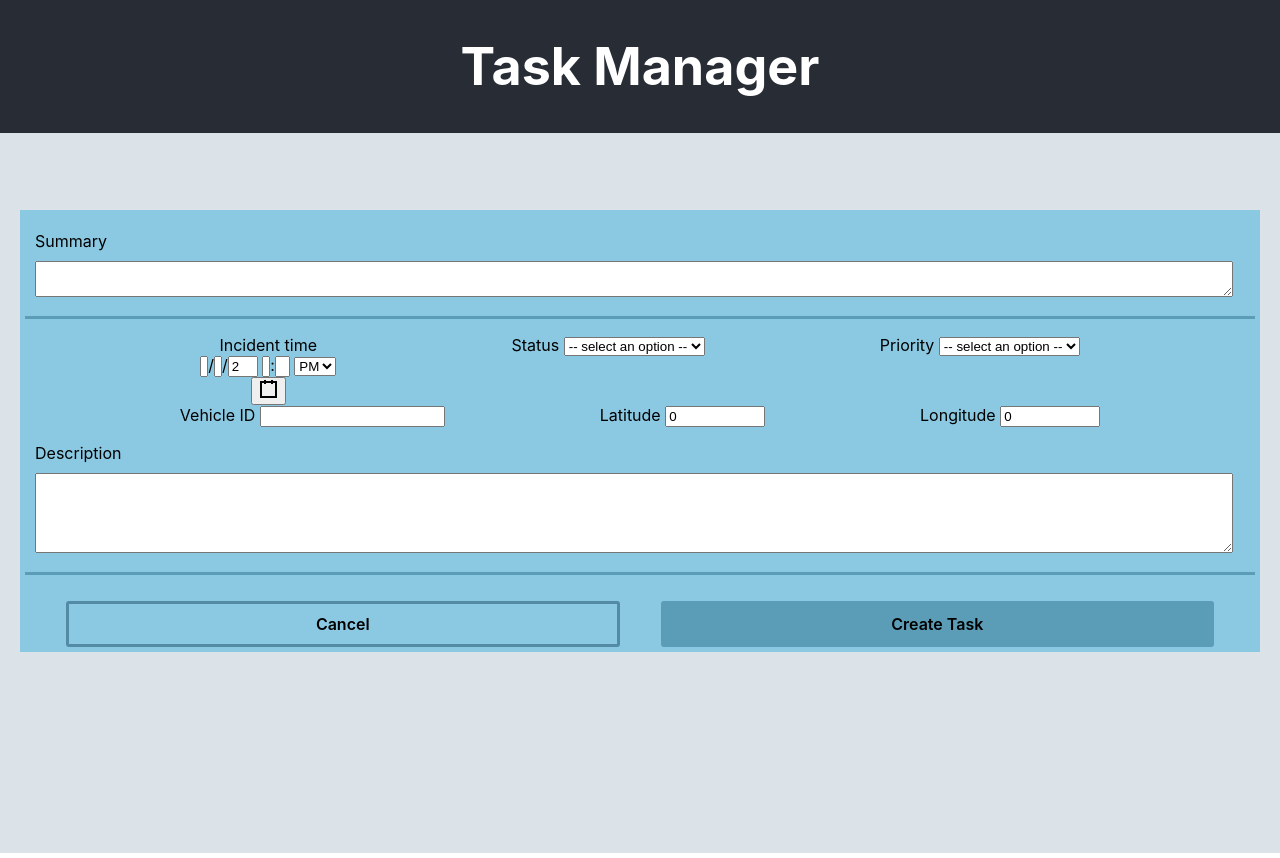
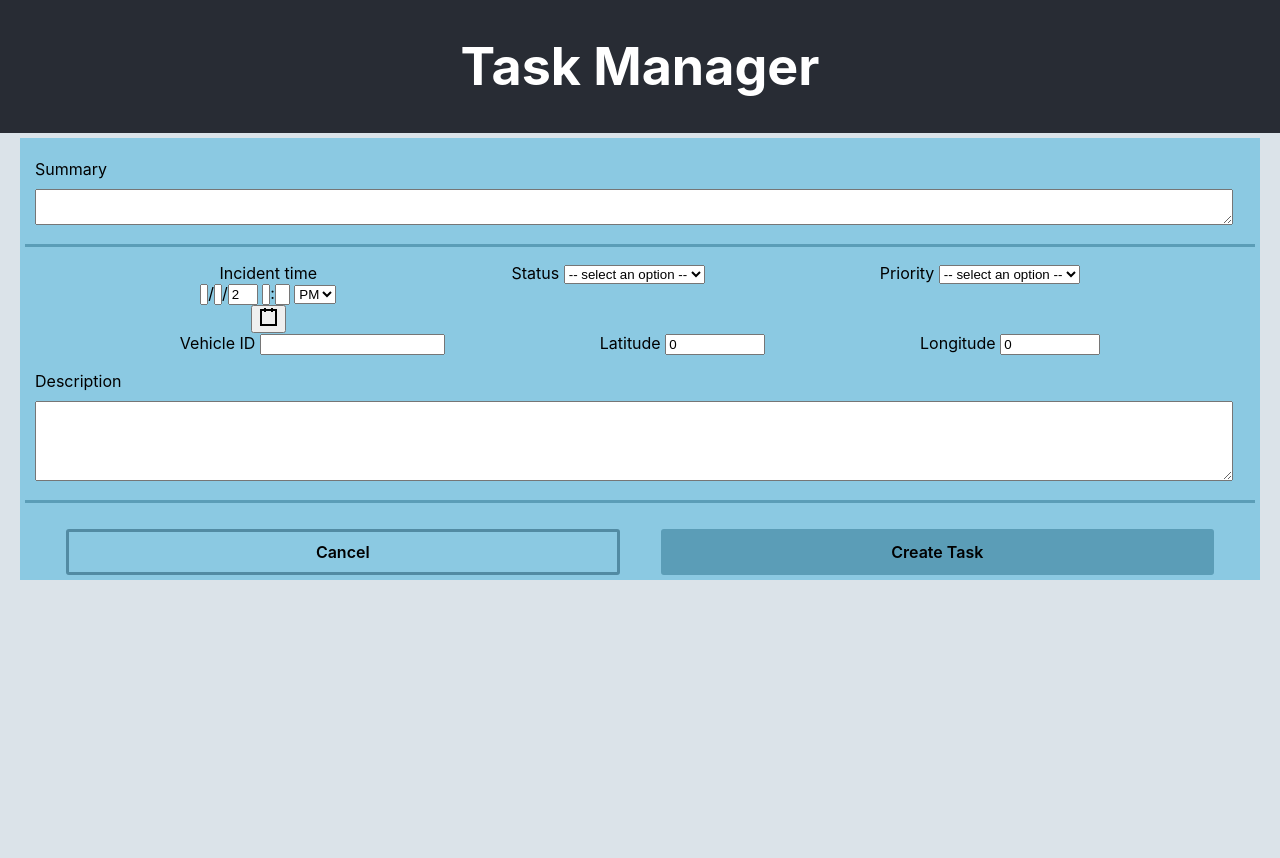
Before and after one commit to luciavelasco/task-manager, a React (Create React App) app: page / in a window 1280 px wide. Both pictures are taken after a click on the element "Create New Task". Built offline with nearby package versions, Linux system fonts and the light colour scheme.

Commit message:
Add danger-colour variable for css
Because it's used in multiple places, now.

```diff
--- a/src/App.css
+++ b/src/App.css
@@ -8,7 +8,7 @@
   --background-colour: #8bc9e2;
   --emphasis-colour: #5b9db7;
   --heavy-emphasis: #528ba3;
-  position: relative;
+  --colour-danger: #ff3526;
 }
 
 .app-header {
@@ -33,11 +33,3 @@
 .create-button {
   margin: 5px 20px;
 }
-
-.create-task {
-  position: absolute;
-  top: 50%;
-  transform: translateY(-50%);
-  /* width minus task margin */
-  width: calc(100% - 40px);
-}
--- a/src/molecules/TaskEdit.css
+++ b/src/molecules/TaskEdit.css
@@ -16,6 +16,11 @@
   border: var(--heavy-emphasis) 3px solid;
   background-color: var(--background-colour);
 }
+
 .cancel-button:hover {
-  border-color: #ff3526;
+  border-color: var(--colour-danger);
 }
+
+.danger-text {
+  color: var(--colour-danger);
+}
```
